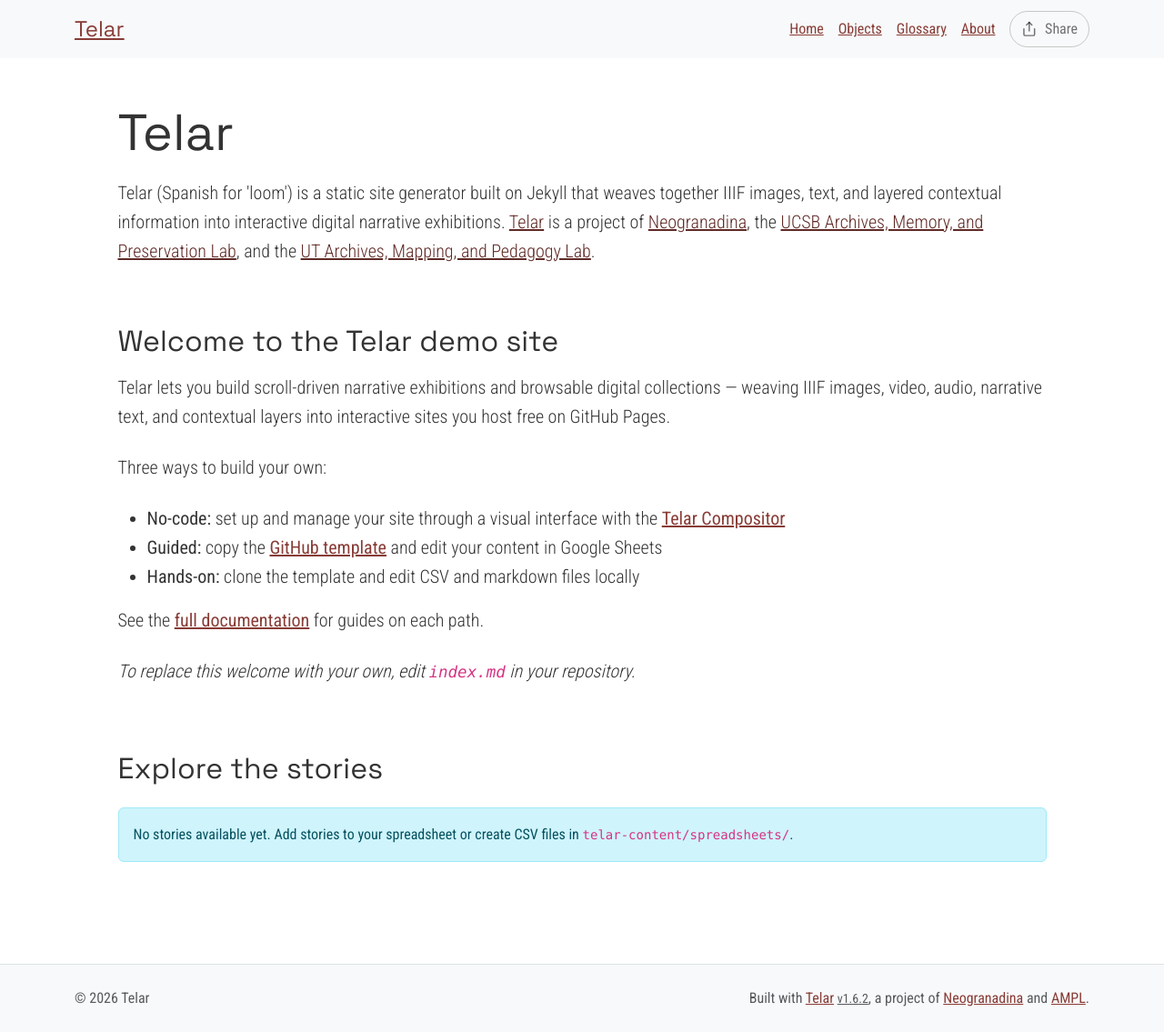
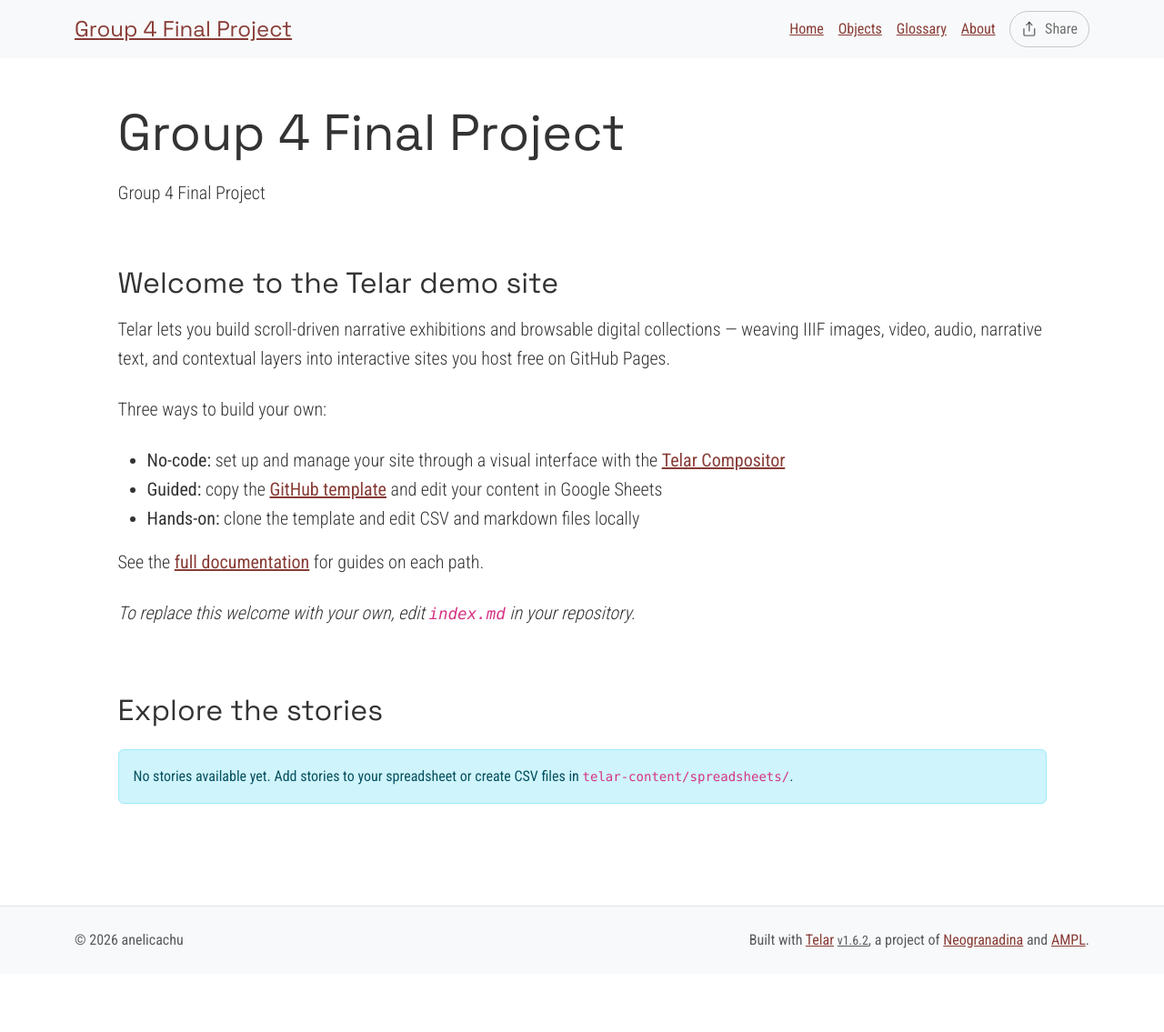
Before and after one commit to anelicachu/group-4-final-project, a Jekyll site: the page built from index.md, in a window 1280 px wide. Shown: the whole page at 91% size. Built offline with Jekyll 4.4.1, drawn with Linux system fonts in a browser that asks for light colours; after the commit the page ends 1071 px from its top, so only the background shows below that.

Commit message:
Set up site configuration and starter content

```diff
--- a/_config.yml
+++ b/_config.yml
@@ -2,11 +2,11 @@
 # https://telar.org
 
 # Site Settings
-title: "Telar"
-description: "Telar (Spanish for 'loom') is a static site generator built on Jekyll that weaves together IIIF images, text, and layered contextual information into interactive digital narrative exhibitions. <a href='https://github.com/UCSB-AMPLab/telar'>Telar</a> is a project of <a href='https://neogranadina.org'>Neogranadina</a>, the <a href='https://ampl.clair.ucsb.edu/'>UCSB Archives, Memory, and Preservation Lab</a>, and the <a href='https://liberalarts.utexas.edu/history/'>UT Archives, Mapping, and Pedagogy Lab</a>."
-url: "https://ampl.clair.ucsb.edu"
-baseurl: "/telar"
-author: ""
+title: "Group 4 Final Project"
+description: "Group 4 Final Project"
+url: "https://anelicachu.github.io"
+baseurl: "/group-4-final-project"
+author: "anelicachu"
 email: ""
 telar_theme: "trama" # Options: trama, paisajes, neogranadina, santa-barbara, austin, or custom
 logo: ""
@@ -18,7 +18,7 @@
   show_on_homepage: true # Set to false to hide stories section from homepage (stories still accessible via direct URL)
   show_story_steps: true # Set to false to hide "Step X" overlay in stories
   show_object_credits: true # Set to true to display object credits badge (bottom-left corner, dismissable)
-  include_demo_content: true # Fetch demo stories from content.telar.org. Switch this off to hide demo stories and their content.
+  include_demo_content: false # Fetch demo stories from content.telar.org. Switch this off to hide demo stories and their content.
 
 # Collection Interface Settings
 collection_interface:
@@ -45,7 +45,7 @@
 #    - If using GitHub Pages: GitHub Actions will automatically discover tab GIDs and fetch CSVs
 #    - If running locally: Run `python3 scripts/fetch_google_sheets.py` before building
 google_sheets:
-  enabled: true
+  enabled: false
   published_url: "https://docs.google.com/spreadsheets/d/e/2PACX-1vT9eeRoyQCr1j-1uDaWBm-rgZNXtn9A-mepL0I4dqDTx2-E_6gbVD-8x0DYDVhppiAzrFpd20_9cr3z/pubhtml"
 
 #
--- a/telar-content/spreadsheets/glossary.csv
+++ b/telar-content/spreadsheets/glossary.csv
@@ -2,6 +2,4 @@
 id_término,titulo,definición
 # Make it lower-case and avoid spaces.,# Please provide a title — this is required.,"Panel content: write text here, paste markdown, or the name of an .md file in /components/texts/glossary/ (the .md extension is required)"
 # Escríbelo en minúsculas y sin espacios.,# Incluye un título: este campo es obligatorio.,"Contenido del panel: escribe texto aquí, pega markdown, o indica un archivo archivo .md en /components/texts/glossary/ (la extensión .md es obligatoria)"
-telar,Telar,"Telar (Spanish for 'loom') is a minimal-computing framework that weaves together IIIF images, audio, video, and texts to create layered visual narratives for digital scholarship, public exhibitions, community storytelling, and classroom projects. Learn more at [Telar.org](https://telar.org)
-
-Telar es un marco de computación mínima que entreteje imágenes IIIF, audio, video y textos en narrativas visuales por capas para humanidades digitales, exposiciones públicas, narrativa comunitaria y proyectos en el salón de clase. Aprende más en [Telar.org](https://telar.org)"
+telar,Telar,"Telar (Spanish for 'loom') is a minimal-computing framework that weaves together IIIF images, audio, video, and texts to create layered visual narratives for digital scholarship, public exhibitions, community storytelling, and classroom projects. Learn more at [Telar.org](https://telar.org)"
--- a/telar-content/spreadsheets/plantilla_en_blanco.csv
+++ /dev/null
@@ -1,5 +0,0 @@
-paso,objeto,página,x,y,zoom,inicio_clip,fin_clip,bucle,texto_alt,pregunta,respuesta,boton_capa1,contenido_capa1,boton_capa2,contenido_capa2
-#,id_objeto de la pestaña objetos / objects,para objetos con múltiples páginas,Posición horizontal 0-1 (0.5 = centro),Posición vertical 0-1 (0.5 = centro),1.0 = imagen completa,"Tiempo de inicio para clips de video/audio, ej. ""1:30"" (m:ss) o ""90"" (segundos)",Tiempo de fin para clips de video/audio,sí para repetir el clip (loop),"Describe lo que se ve en esta vista ampliada para lectores de pantalla. Si se deja vacío, se usa la descripción de imagen del objeto.",Encabezado para este paso,Texto breve de 1-2 oraciones,"Texto opcional del botón (predeterminado: ""Saber más"")","Contenido del panel: escribe texto aquí, pega markdown, o indica ruta a archivo .md (ej. tu-historia/archivo.md)","Texto opcional del segundo botón (predeterminado: ""Profundizar más"")","Segundo panel: escribe texto aquí, pega markdown, o indica ruta a archivo .md"
-1,telar-placeholder,,,,,,,,,pregunta,respuesta,,,,
-2,telar-placeholder,,,,,,,,,pregunta,respuesta,,,,
-3,telar-placeholder,,,,,,,,,pregunta,respuesta,,,,
--- a/telar-content/spreadsheets/project.csv
+++ b/telar-content/spreadsheets/project.csv
@@ -3,4 +3,3 @@
 #,# Must match the tab name exactly. Use lowercase letters and hyphens (e.g. allegorical-woman),Story title,Optional subtitle,Optional attribution (supports markdown),"If ""yes"", then users will need the key you set in _config.yml to access this story."
 #,# Debe coincidir con el nombre de la pestaña exactamente. Usa letras minúsculas y guiones (p. ej. mujer-alegorica),Título de la historia,Subtítulo opcional,Atribución opcional (admite markdown),"Si ""sí"", los usuarios deberán utilizar la clave que fijes en _config.yml"
 1,blank_template,replace me with your title,,,FALSE
-2,plantilla_en_blanco,reemplázame con tu título,,,FALSE
```
Also changed, not shown: telar-content/texts/stories/plantilla_en_blanco/ejemplo-panel.md (deleted, +0 -9 lines).
